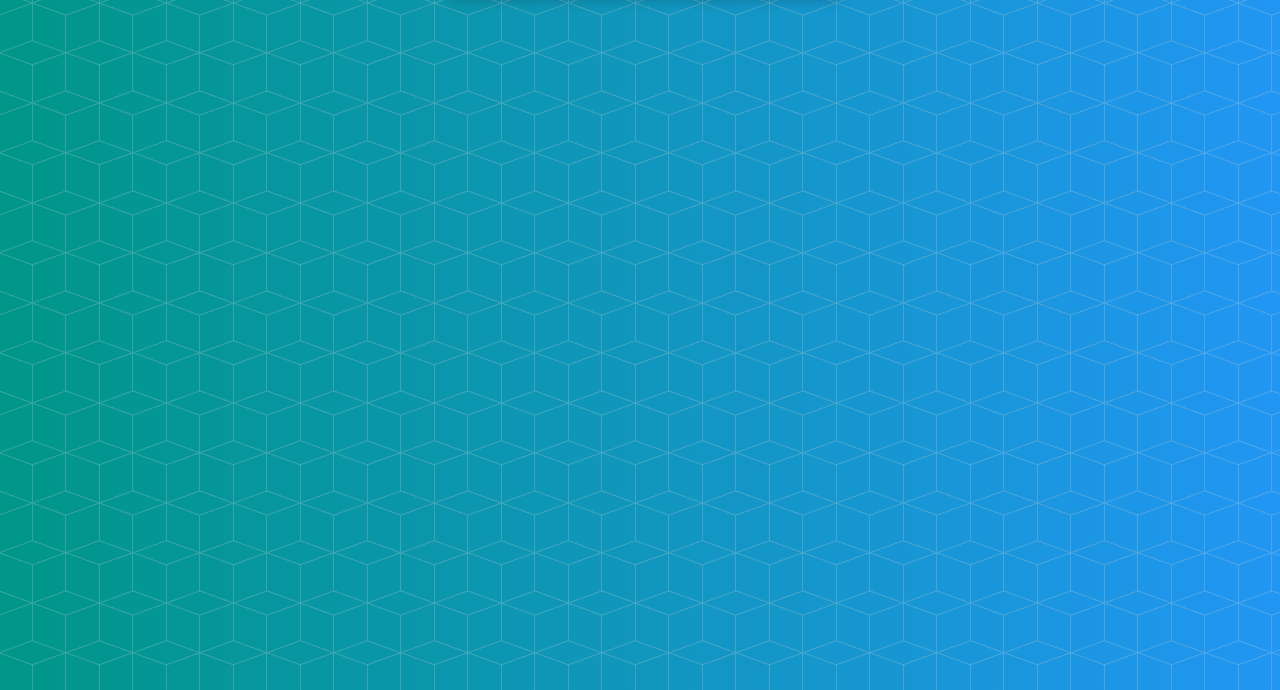
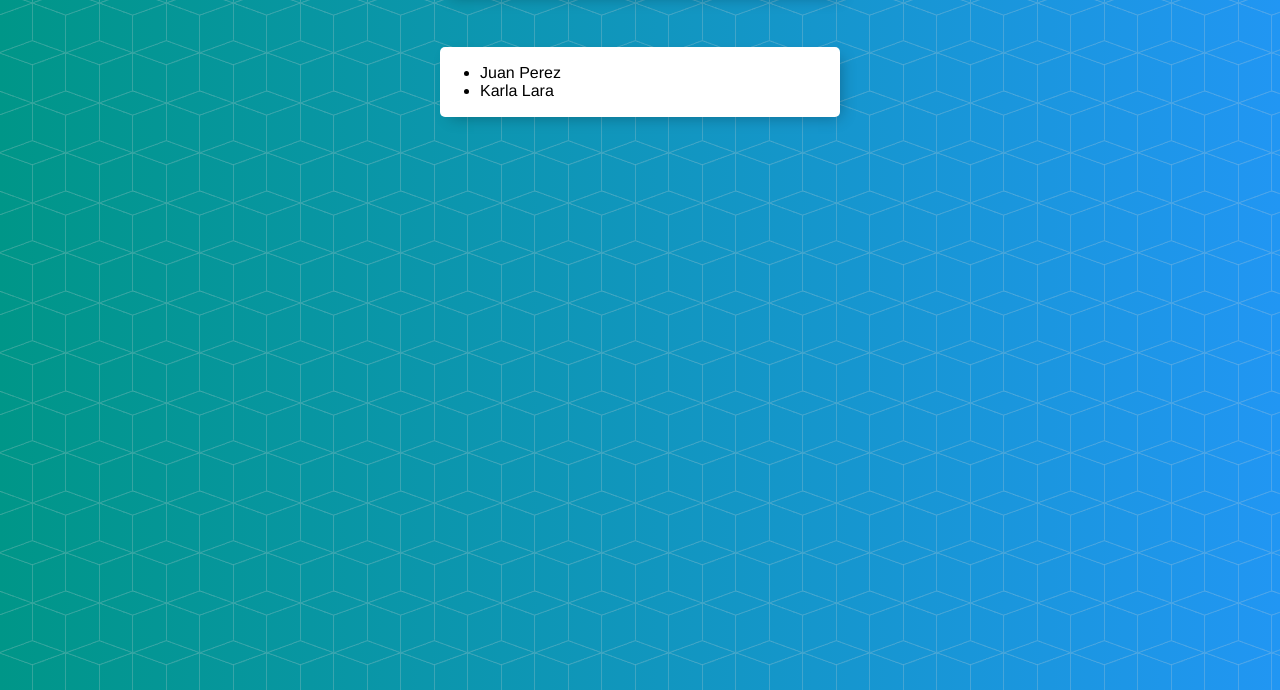
Before and after one commit to MarvinOmar7938/global, a plain HTML site: page index.html in a window 1280 px wide. Shown: the part 110-800 px from the top of the page. Drawn offline with Linux system fonts and the light colour scheme.

Commit message:
personas

```diff
--- a/index.html
+++ b/index.html
@@ -7,9 +7,16 @@
     <title>Listado de personas</title>
     <link href="css/estilos.css" rel="stylesheet"/>
 </head>
-<body>
+<body onload="mostrarPersonas()">
     <div class="contenedor" id="cabecero">
         <h1>Listado de personas</h1>
+    </div>
+    <div class="contenedor">
+        <div class="elemento">
+            <ul id="personas">
+                <!-- <li>juan peres</li> -->
+            </ul>
+        </div>
     </div>
     <script src="js/persona.js"></script>
     <script src="js/app.js"></script>
--- a/js/app.js
+++ b/js/app.js
@@ -1 +1,14 @@
-console.log('listado de personas');
+const personas = [
+    new Persona('Juan','Perez'),
+    new Persona('Karla','Lara')
+];
+
+function mostrarPersonas(){
+    console.log('mostrar personas');
+    let texto = '';
+    for(let persona of personas){
+        console.log(persona);
+        texto += `<li> ${persona.nombre} ${persona.apellido}</li>`
+    }
+    document.getElementById('personas').innerHTML = texto;
+}
--- a/js/persona.js
+++ b/js/persona.js
@@ -1 +1,22 @@
-console.log('clase persona');
+class Persona{
+    constructor(nombre,apellido){
+        this._nombre = nombre;
+        this._apellido = apellido;
+    }
+
+    get nombre(){
+        return this._nombre;
+    }
+
+    set nombre(nombre){
+        this._nombre = nombre;
+    }
+
+    get apellido(){
+        return this._apellido;
+    }
+    set apellido(apellido){
+        this._apellido = apellido;
+    }
+
+}
```
